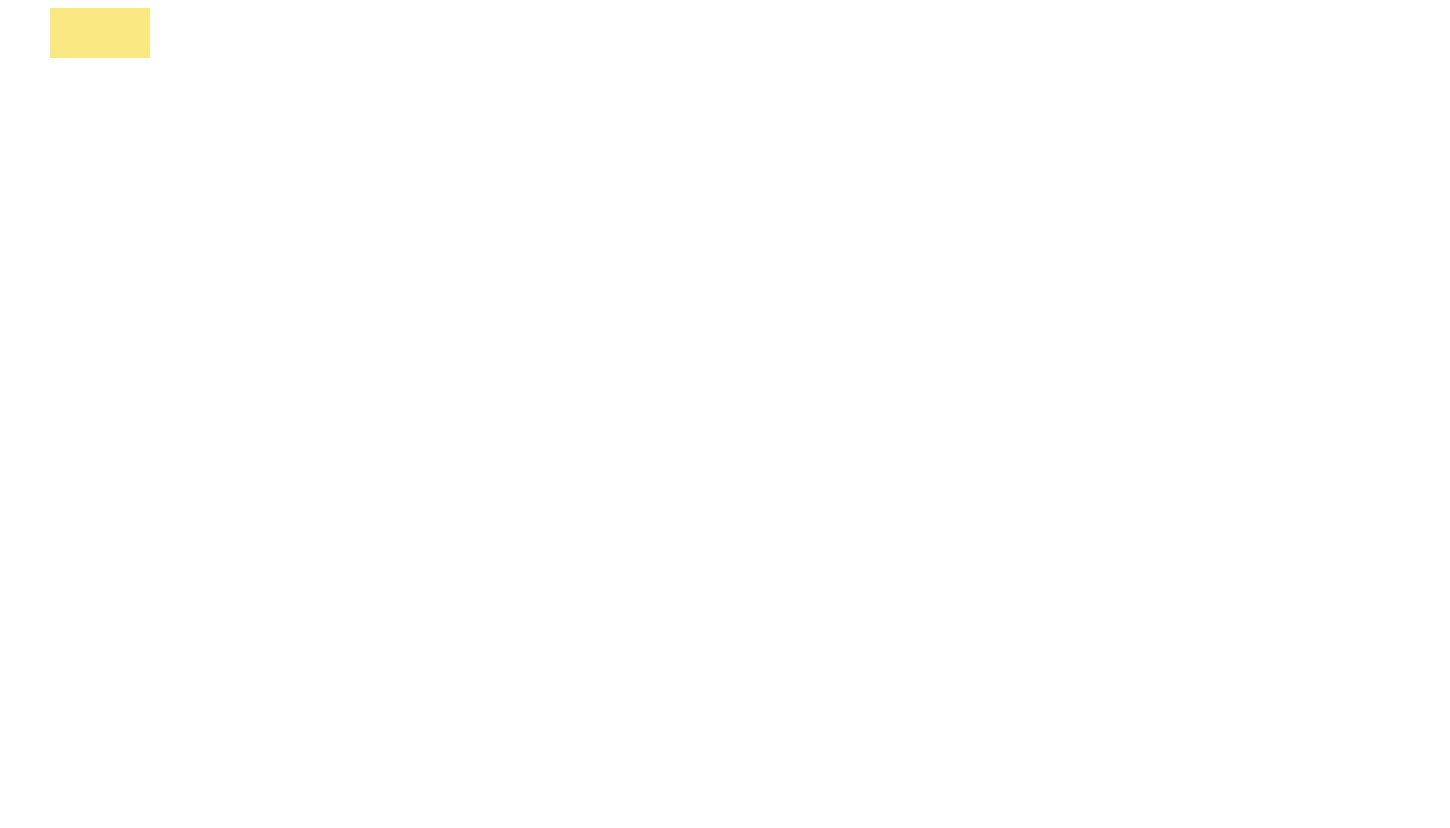
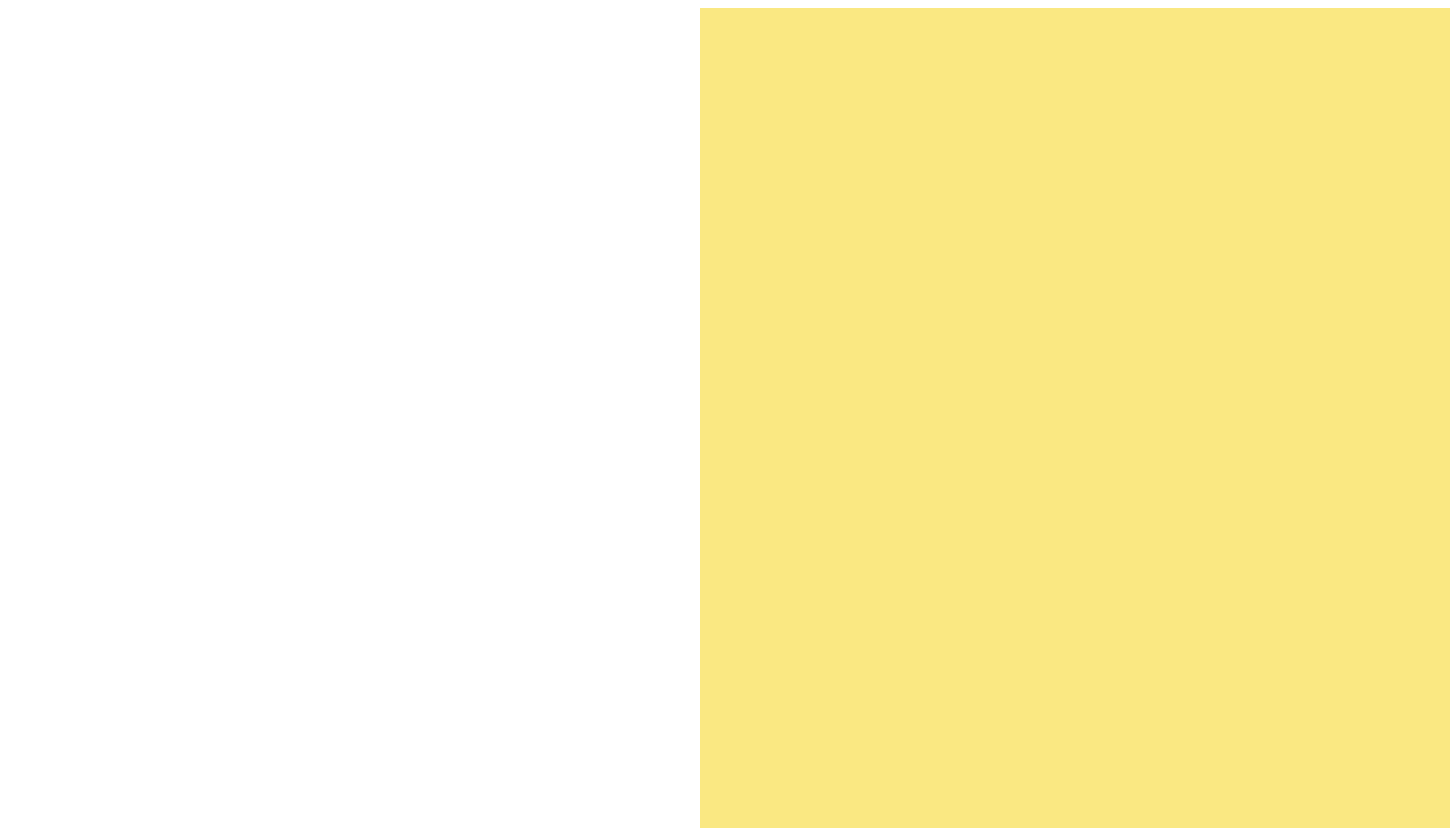
Before and after one commit to AHYEON04/study-Frontend, a plain HTML site: page index.html in a window 1280 px wide. Shown: the whole page, 1450 px wide, since content can reach past the window. Before the commit the page ends 800 px from the top, so only its background shows below. Drawn offline with Linux system fonts and the light colour scheme.

Commit message:
Update index.css

```diff
--- a/index.css
+++ b/index.css
@@ -1,16 +1,9 @@
 .box{
     position:absolute;
-  left:100px;
-  width:100px;
-  height:50px;
-  margin-left:-50px;
+  left:700px;
+  width:750px;
+  height:820px;
+  margin-top: auto;
   background-color:#FAE882;
   color: #fff;
 }
-.box:hover {
-    background-color:#FAE882;
-    width:200px;
-    height:200px;
-    -webkit-transform:rotate(180deg);
-    transform:rotate(180deg);
-}
```
